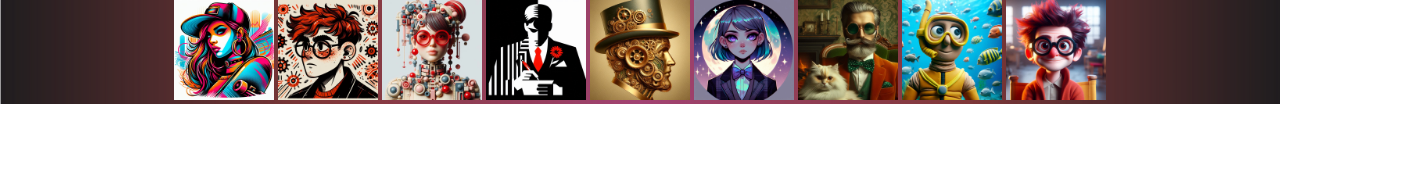
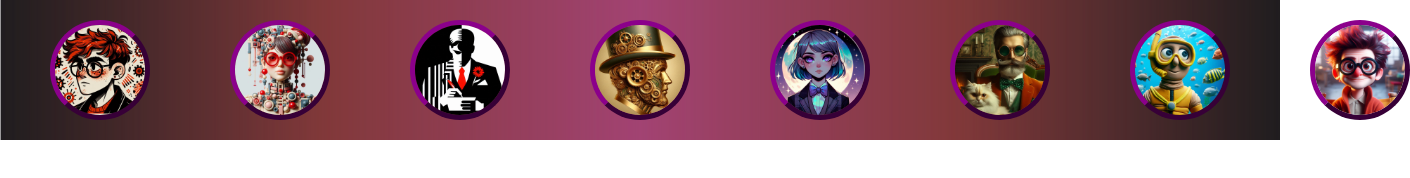
Before and after one commit to franci5c0/GELATERIA-home, a website: page public/rede-social.html in a window 1280 px wide. Shown: the whole page, 1410 px wide, since content can reach past the window. Drawn offline with Linux system fonts and the light colour scheme.

Commit message:
reforma da rede social

```diff
--- a/css/doceria.css
+++ b/css/doceria.css
@@ -5,7 +5,7 @@
 
 :root {
   --Crimson: #dc143c;
-  --DarkMagenta: #8b008b;
+  --bordasocial: #8b008b;
   --Chocolate: #d2691e;
   --DarkRed: #8b0000;
   --Plum: #dda0dd;
@@ -187,17 +187,20 @@ footer {
 
 
 header.topo {
-  display: flex;
-  justify-content: center;
   background-image: url(/css/gradiante-social.png);
   background-repeat: no-repeat;
   background-size: cover;
 
-
 row-gap: 20px;
   div.topo-perfis {
+    display: flex;
+    justify-content: center;
+    gap: 40px;
     img {
       width: 100px;
+      margin: 20px;
+      border-radius: 70px;
+      border: outset 5px var(--bordasocial);
     }
   }
 }
```
